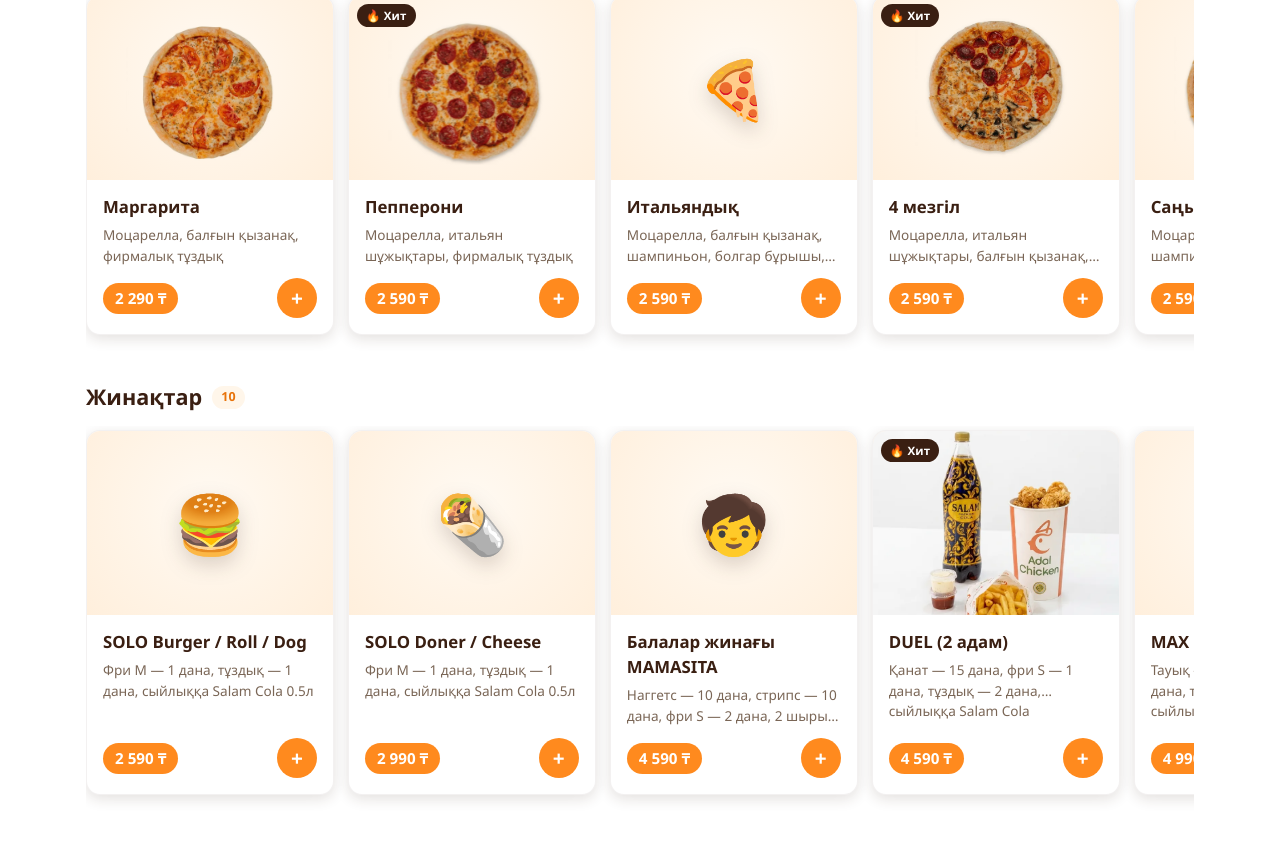
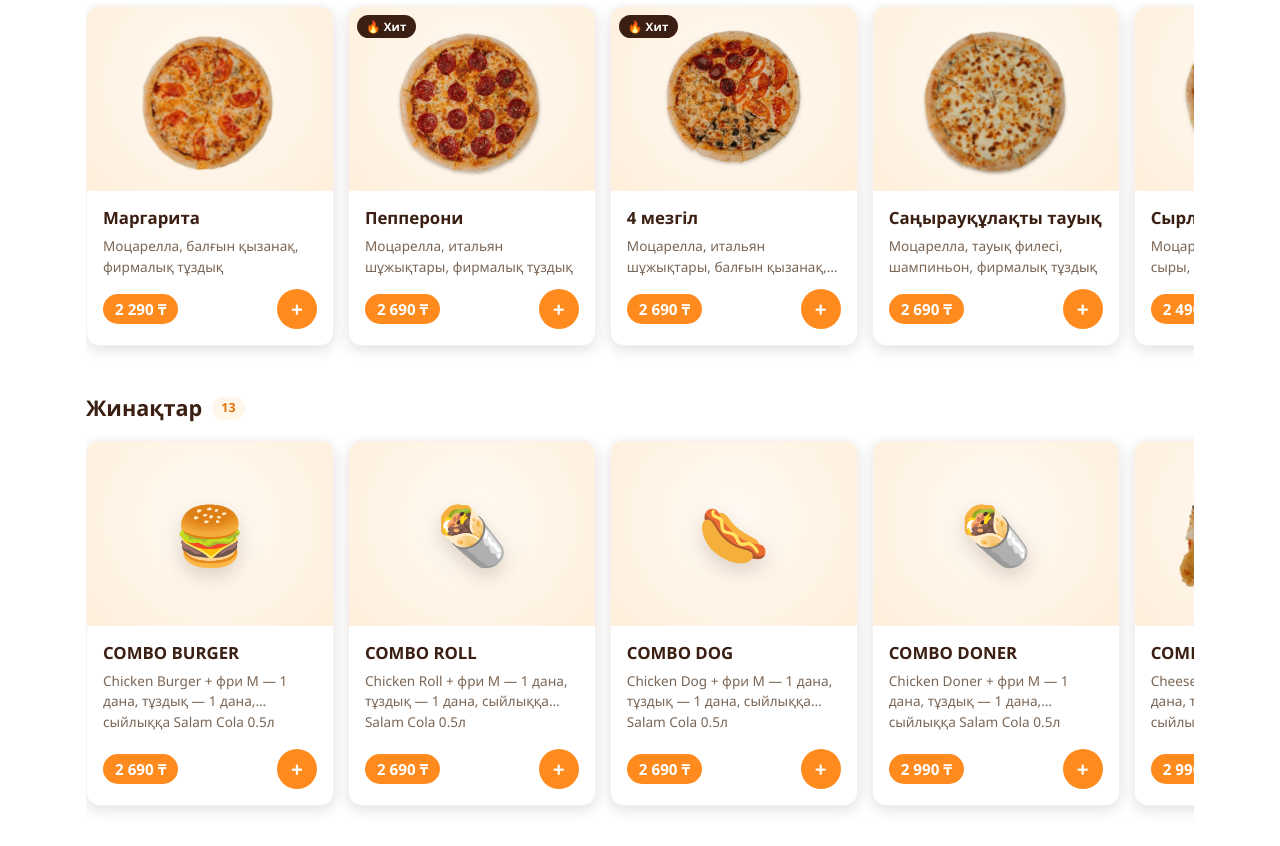
Before and after one commit to Nurrss/adal_chiken, a Vue app: page / in a window 1280 px wide. Shown: the part 1564-2410 px from the top of the page. Built offline with nearby package versions, Linux system fonts and the light colour scheme.

Commit message:
Новое меню: цены, состав, сеты COMBO, 4 новые пиццы, старые цены у сетов
Co-Authored-By: Claude Opus 5.5 <noreply@anthropic.com>
Claude-Session: https://claude.ai/code/session_013PS9Pm6LBhJZvnxrdpwvUT

```diff
--- a/src/components/HitsStrip.vue
+++ b/src/components/HitsStrip.vue
@@ -26,7 +26,10 @@ const { lang, t, cart, hitItems, addToCart, openItem } = useStore();
         <div class="hit-body">
           <h4>{{ item.name[lang.value] }}</h4>
           <div class="hit-row">
-            <span class="hit-price">{{ formatPrice(item.price) }} {{ t.currency }}</span>
+            <span class="price-wrap">
+              <s v-if="item.oldPrice" class="old-price">{{ formatPrice(item.oldPrice) }}</s>
+              <span class="hit-price">{{ formatPrice(item.price) }} {{ t.currency }}</span>
+            </span>
             <button class="hit-add" :aria-label="t.add_to_cart" @click.stop="addToCart(item.id)">+</button>
           </div>
         </div>
--- a/src/components/ItemSheet.vue
+++ b/src/components/ItemSheet.vue
@@ -45,7 +45,10 @@ onBeforeUnmount(() => {
             @click="addToCart(openedItem.id)"
           >
             <span>{{ t.add_to_cart_price }}</span>
-            <span class="sheet-add-price">{{ formatPrice(openedItem.price) }} {{ t.currency }}</span>
+            <span class="sheet-add-price">
+              <s v-if="openedItem.oldPrice" class="old-price">{{ formatPrice(openedItem.oldPrice) }}</s>
+              {{ formatPrice(openedItem.price) }} {{ t.currency }}
+            </span>
           </button>
           <template v-else>
             <div class="qty-control qty-lg">
--- a/src/components/MenuCard.vue
+++ b/src/components/MenuCard.vue
@@ -27,7 +27,10 @@ const { lang, t, cart, addToCart, increment, decrement, openItem, isHit } = useS
       <h3>{{ item.name[lang.value] }}</h3>
       <p class="desc">{{ item.desc[lang.value] }}</p>
       <div class="footer-row" @click.stop>
-        <span class="price">{{ formatPrice(item.price) }} {{ t.currency }}</span>
+        <span class="price-wrap">
+          <s v-if="item.oldPrice" class="old-price">{{ formatPrice(item.oldPrice) }} {{ t.currency }}</s>
+          <span class="price">{{ formatPrice(item.price) }} {{ t.currency }}</span>
+        </span>
         <button v-if="!cart[item.id]" class="add-btn" :aria-label="t.add_to_cart" @click="addToCart(item.id)">
           <span class="plus" aria-hidden="true">+</span>
           <span class="add-label">{{ t.add_short }}</span>
--- a/src/data.js
+++ b/src/data.js
@@ -180,19 +180,8 @@ export const menuItems = [
       ru: 'Моцарелла, итальянские колбаски, фирменный соус',
       kz: 'Моцарелла, итальян шұжықтары, фирмалық тұздық',
     },
-    price: 2590,
+    price: 2690,
     image: imgPeperoni,
-  },
-  {
-    id: 'pizza-italian',
-    category: 'pizza',
-    icon: '🍕',
-    name: { ru: 'Итальянская', kz: 'Итальяндық' },
-    desc: {
-      ru: 'Моцарелла, свежие помидоры, шампиньоны, болгарский перец, оливки, орегано, фирменный соус',
-      kz: 'Моцарелла, балғын қызанақ, шампиньон, болгар бұрышы, зәйтүн, орегано, фирмалық тұздық',
-    },
-    price: 2590,
   },
   {
     id: 'pizza-4seasons',
@@ -203,7 +192,7 @@ export const menuItems = [
       ru: 'Моцарелла, итальянские колбаски, свежие помидоры, шампиньоны, маринованная курица, фирменный соус',
       kz: 'Моцарелла, итальян шұжықтары, балғын қызанақ, шампиньон, маринадталған тауық еті, фирмалық тұздық',
     },
-    price: 2590,
+    price: 2690,
     image: img4sezon,
   },
   {
@@ -215,7 +204,7 @@ export const menuItems = [
       ru: 'Моцарелла, куриное филе, шампиньоны, фирменный соус',
       kz: 'Моцарелла, тауық филесі, шампиньон, фирмалық тұздық',
     },
-    price: 2590,
+    price: 2690,
     image: imgGrib,
   },
   {
@@ -227,54 +216,110 @@ export const menuItems = [
       ru: 'Сыр моцарелла, сыр сметанковый, сыр творожный, фирменный соус',
       kz: 'Моцарелла сыры, қаймақ сыры, сүзбе сыры, фирмалық тұздық',
     },
-    price: 2590,
+    price: 2490,
     image: imgCheese,
   },
   {
-    id: 'pizza-cheese-crust',
+    id: 'pizza-mexican',
     category: 'pizza',
-    icon: '🧀',
-    name: { ru: 'Сырный бортик', kz: 'Сырлы шеті' },
+    icon: '🌶️',
+    name: { ru: 'Мексиканская (острая)', kz: 'Мексикалық (ащы)' },
     desc: {
-      ru: 'Дополнительный сырный бортик к любой пицце',
-      kz: 'Кез келген пиццаға қосымша сырлы шет',
+      ru: 'Моцарелла, свежие помидоры, охотничьи сосиски, болгарский перец, оливки, перчик халапеньо, фирменный соус',
+      kz: 'Моцарелла, балғын қызанақ, аңшы шұжықтары, болгар бұрышы, зәйтүн, халапеньо бұрышы, фирмалық тұздық',
     },
-    price: 500,
+    price: 2690,
+  },
+  {
+    id: 'pizza-bbq',
+    category: 'pizza',
+    icon: '🍕',
+    name: { ru: 'Барбекю', kz: 'Барбекю' },
+    desc: {
+      ru: 'Моцарелла, охотничьи сосиски, куриное филе, шампиньоны, барбекю соус, фирменный соус',
+      kz: 'Моцарелла, аңшы шұжықтары, тауық филесі, шампиньон, барбекю тұздығы, фирмалық тұздық',
+    },
+    price: 2690,
+  },
+  {
+    id: 'pizza-meat',
+    category: 'pizza',
+    icon: '🍕',
+    name: { ru: 'Мясная', kz: 'Етті' },
+    desc: {
+      ru: 'Моцарелла, копчёная говядина, мясной фарш, фирменный соус',
+      kz: 'Моцарелла, ысталған сиыр еті, тартылған ет, фирмалық тұздық',
+    },
+    price: 2990,
+  },
+  {
+    id: 'pizza-burger',
+    category: 'pizza',
+    icon: '🍕',
+    name: { ru: 'Пицца Бургер', kz: 'Пицца Бургер' },
+    desc: {
+      ru: 'Моцарелла, мясной фарш, помидоры черри, красный лук, фирменный соус',
+      kz: 'Моцарелла, тартылған ет, шие қызанақ, қызыл пияз, фирмалық тұздық',
+    },
+    price: 2990,
   },
 
   // ---------- SETS ----------
   {
-    id: 'set-solo-burger',
+    id: 'combo-burger',
     category: 'sets',
     icon: '🍔',
-    name: { ru: 'SOLO Burger / Roll / Dog', kz: 'SOLO Burger / Roll / Dog' },
+    name: { ru: 'COMBO BURGER', kz: 'COMBO BURGER' },
     desc: {
-      ru: 'Фри M — 1 порция, соус — 1 шт, в подарок Salam Cola 0.5л',
-      kz: 'Фри M — 1 дана, тұздық — 1 дана, сыйлыққа Salam Cola 0.5л',
+      ru: 'Chicken Burger + фри M — 1 порция, соус — 1 шт, в подарок Salam Cola 0.5л',
+      kz: 'Chicken Burger + фри M — 1 дана, тұздық — 1 дана, сыйлыққа Salam Cola 0.5л',
     },
-    price: 2590,
+    price: 2690,
   },
   {
-    id: 'set-solo-doner',
+    id: 'combo-roll',
     category: 'sets',
     icon: '🌯',
-    name: { ru: 'SOLO Doner / Cheese', kz: 'SOLO Doner / Cheese' },
+    name: { ru: 'COMBO ROLL', kz: 'COMBO ROLL' },
     desc: {
-      ru: 'Фри M — 1 порция, соус — 1 шт, в подарок Salam Cola 0.5л',
-      kz: 'Фри M — 1 дана, тұздық — 1 дана, сыйлыққа Salam Cola 0.5л',
+      ru: 'Chicken Roll + фри M — 1 порция, соус — 1 шт, в подарок Salam Cola 0.5л',
+      kz: 'Chicken Roll + фри M — 1 дана, тұздық — 1 дана, сыйлыққа Salam Cola 0.5л',
+    },
+    price: 2690,
+  },
+  {
+    id: 'combo-dog',
+    category: 'sets',
+    icon: '🌭',
+    name: { ru: 'COMBO DOG', kz: 'COMBO DOG' },
+    desc: {
+      ru: 'Chicken Dog + фри M — 1 порция, соус — 1 шт, в подарок Salam Cola 0.5л',
+      kz: 'Chicken Dog + фри M — 1 дана, тұздық — 1 дана, сыйлыққа Salam Cola 0.5л',
+    },
+    price: 2690,
+  },
+  {
+    id: 'combo-doner',
+    category: 'sets',
+    icon: '🌯',
+    name: { ru: 'COMBO DONER', kz: 'COMBO DONER' },
+    desc: {
+      ru: 'Chicken Doner + фри M — 1 порция, соус — 1 шт, в подарок Salam Cola 0.5л',
+      kz: 'Chicken Doner + фри M — 1 дана, тұздық — 1 дана, сыйлыққа Salam Cola 0.5л',
     },
     price: 2990,
   },
   {
-    id: 'set-mamasita',
+    id: 'combo-cheese',
     category: 'sets',
-    icon: '🧒',
-    name: { ru: 'Детский сет MAMASITA', kz: 'Балалар жинағы MAMASITA' },
+    icon: '🍔',
+    name: { ru: 'COMBO CHEESE', kz: 'COMBO CHEESE' },
     desc: {
-      ru: 'Наггетсы — 10 шт, стрипсы — 10 шт, фри S — 2 порции, 2 сока 0.2л, соус — 2 шт',
-      kz: 'Наггетс — 10 дана, стрипс — 10 дана, фри S — 2 дана, 2 шырын 0.2л, тұздық — 2 дана',
+      ru: 'Cheese Burger + фри M — 1 порция, соус — 1 шт, в подарок Salam Cola 0.5л',
+      kz: 'Cheese Burger + фри M — 1 дана, тұздық — 1 дана, сыйлыққа Salam Cola 0.5л',
     },
-    price: 4590,
+    price: 2990,
+    image: imgBurger,
   },
   {
     id: 'set-duel',
@@ -282,10 +327,11 @@ export const menuItems = [
     icon: '🍗',
     name: { ru: 'DUEL (2 персоны)', kz: 'DUEL (2 адам)' },
     desc: {
-      ru: 'Крылышки — 15 шт, фри S — 1 порция, соус — 2 шт, в подарок Salam Cola',
-      kz: 'Қанат — 15 дана, фри S — 1 дана, тұздық — 2 дана, сыйлыққа Salam Cola',
+      ru: 'Крылышки — 10 шт, фри S — 1 порция, соус — 2 шт, в подарок Salam Cola',
+      kz: 'Қанат — 10 дана, фри S — 1 дана, тұздық — 2 дана, сыйлыққа Salam Cola',
     },
-    price: 4590,
+    price: 3990,
+    oldPrice: 4590,
     image: imgDue,
     imageCover: true, // фото на сером фоне — растянуть на всю карточку
   },
@@ -299,6 +345,7 @@ export const menuItems = [
       kz: 'Тауық — 14 дана, фри S — 1 дана, тұздық — 2 дана, сыйлыққа Salam Cola',
     },
     price: 4990,
+    oldPrice: 5590,
   },
   {
     id: 'set-trio',
@@ -310,6 +357,7 @@ export const menuItems = [
       kz: 'Қанат — 20 дана, фри M — 1 дана, тұздық — 2 дана, сыйлыққа Salam Cola',
     },
     price: 5590,
+    oldPrice: 6590,
   },
   {
     id: 'set-friends',
@@ -321,6 +369,7 @@ export const menuItems = [
       kz: 'Қанат — 30 дана, фри M — 1 дана, тұздық — 3 дана, сыйлыққа Salam Cola',
     },
     price: 6990,
+    oldPrice: 7990,
     image: imgFriends,
   },
   {
@@ -332,7 +381,8 @@ export const menuItems = [
       ru: 'Крылышки — 10 шт, курочка — 14 шт, стрипсы — 10 шт, фри M — 2 порции, соус — 4 шт, в подарок Salam Cola',
       kz: 'Қанат — 10 дана, тауық — 14 дана, стрипс — 10 дана, фри M — 2 дана, тұздық — 4 дана, сыйлыққа Salam Cola',
     },
-    price: 8990,
+    price: 9990,
+    oldPrice: 10990,
   },
   {
     id: 'set-mix',
@@ -340,12 +390,24 @@ export const menuItems = [
     icon: '🍗',
     name: { ru: 'MIX (6-7 персон)', kz: 'MIX (6-7 адам)' },
     desc: {
-      ru: 'Крылышки — 20 шт, курочка — 14 шт, стрипсы — 10 шт, ножки — 6 шт, фри L — 2 порции, соус — 6 шт, в подарок Salam Cola',
-      kz: 'Қанат — 20 дана, тауық — 14 дана, стрипс — 10 дана, сирақ — 6 дана, фри L — 2 дана, тұздық — 6 дана, сыйлыққа Salam Cola',
+      ru: 'Крылышки — 20 шт, курочка — 14 шт, стрипсы — 10 шт, ножки — 5 шт, фри L — 2 порции, соус — 6 шт, в подарок Salam Cola',
+      kz: 'Қанат — 20 дана, тауық — 14 дана, стрипс — 10 дана, сирақ — 5 дана, фри L — 2 дана, тұздық — 6 дана, сыйлыққа Salam Cola',
     },
     price: 12990,
+    oldPrice: 14990,
     image: imgMix,
     imageCover: true,
+  },
+  {
+    id: 'set-mamasita',
+    category: 'sets',
+    icon: '🧒',
+    name: { ru: 'Детский сет MAMASITA', kz: 'Балалар жинағы MAMASITA' },
+    desc: {
+      ru: 'Наггетсы — 10 шт, стрипсы — 10 шт, фри S — 2 порции, 2 сока 0.2л, соус — 2 шт',
+      kz: 'Наггетс — 10 дана, стрипс — 10 дана, фри S — 2 дана, 2 шырын 0.2л, тұздық — 2 дана',
+    },
+    price: 4990,
   },
   {
     id: 'set-pizza',
@@ -353,10 +415,10 @@ export const menuItems = [
     icon: '🍕',
     name: { ru: 'Сет с пиццей', kz: 'Пиццалы жинақ' },
     desc: {
-      ru: 'Крылышки — 20 шт, пицца — 1 порция, фри L — 1 порция, соус — 2 шт, сырный бортик — 500г, в подарок Salam Cola',
-      kz: 'Қанат — 20 дана, пицца — 1 дана, фри L — 1 дана, тұздық — 2 дана, сырлы шет — 500г, сыйлыққа Salam Cola',
+      ru: 'Крылышки — 20 шт, пицца — 1 порция, фри L — 1 порция, соус — 2 шт, в подарок Salam Cola',
+      kz: 'Қанат — 20 дана, пицца — 1 дана, фри L — 1 дана, тұздық — 2 дана, сыйлыққа Salam Cola',
     },
-    price: 7590,
+    price: 7990,
   },
 
   // ---------- CHICKEN ----------
@@ -366,7 +428,7 @@ export const menuItems = [
     icon: '🍗',
     name: { ru: 'Крылышки 10 шт', kz: 'Қанат 10 дана' },
     desc: { ru: 'Хрустящие куриные крылышки', kz: 'Қытырлақ тауық қанаттары' },
-    price: 2290,
+    price: 2490,
   },
   {
     id: 'wings-20',
@@ -374,7 +436,7 @@ export const menuItems = [
     icon: '🍗',
     name: { ru: 'Крылышки 20 шт', kz: 'Қанат 20 дана' },
     desc: { ru: 'Хрустящие куриные крылышки', kz: 'Қытырлақ тауық қанаттары' },
-    price: 4290,
+    price: 4490,
   },
   {
     id: 'wings-30',
@@ -382,7 +444,7 @@ export const menuItems = [
     icon: '🍗',
     name: { ru: 'Крылышки 30 шт', kz: 'Қанат 30 дана' },
     desc: { ru: 'Хрустящие куриные крылышки', kz: 'Қытырлақ тауық қанаттары' },
-    price: 5890,
+    price: 5990,
   },
   {
     id: 'drumsticks-1',
@@ -438,7 +500,7 @@ export const menuItems = [
     icon: '🍗',
     name: { ru: 'Наггетсы 5 шт', kz: 'Наггетс 5 дана' },
     desc: { ru: 'Нежные куриные наггетсы', kz: 'Жұмсақ тауық наггетстері' },
-    price: 890,
+    price: 990,
   },
   {
     id: 'nuggets-10',
@@ -478,7 +540,7 @@ export const menuItems = [
       ru: 'Сочный куриный донер с овощами и соусом',
       kz: 'Көкөністер мен тұздықпен дайындалған шырынды тауық донері',
     },
-    price: 1590,
+    price: 1690,
   },
   {
     id: 'cheese-burger',
@@ -489,7 +551,7 @@ export const menuItems = [
       ru: 'Сочная котлета, сыр чеддер, свежие овощи',
       kz: 'Шырынды котлет, чеддер сыры, балғын көкөністер',
     },
-    price: 1590,
+    price: 1690,
     image: imgBurger,
   },
   {
@@ -501,7 +563,7 @@ export const menuItems = [
       ru: 'Хрустящая курица в лаваше с соусом и овощами',
       kz: 'Тұздық пен көкөністермен лавашқа орналған қытырлақ тауық',
     },
-    price: 1290,
+    price: 1490,
   },
   {
     id: 'chicken-burger',
@@ -512,7 +574,7 @@ export const menuItems = [
       ru: 'Хрустящее куриное филе, свежие овощи, фирменный соус',
       kz: 'Қытырлақ тауық филесі, балғын көкөністер, фирмалық тұздық',
     },
-    price: 1290,
+    price: 1490,
   },
   {
     id: 'chicken-dog',
@@ -534,7 +596,7 @@ export const menuItems = [
       ru: 'Чикен и фри в соусе с арабским лавашом',
       kz: 'Араб лавашымен бірге тұздықтағы чикен және фри',
     },
-    price: 2290,
+    price: 2490,
   },
 
   // ---------- SIDES & SAUCES ----------
@@ -591,7 +653,7 @@ export const menuItems = [
     id: 'sauce-tomato',
     category: 'sides',
     icon: '🥫',
-    name: { ru: 'Томатный соус', kz: 'Қызанақ тұздығы' },
+    name: { ru: 'Томатный соус 30г', kz: 'Қызанақ тұздығы 30г' },
     desc: {
       ru: 'Классический томатный соус',
       kz: 'Классикалық қызанақ тұздығы',
@@ -599,15 +661,37 @@ export const menuItems = [
     price: 190,
   },
   {
+    id: 'sauce-tomato-50',
+    category: 'sides',
+    icon: '🥫',
+    name: { ru: 'Томатный соус 50г', kz: 'Қызанақ тұздығы 50г' },
+    desc: {
+      ru: 'Классический томатный соус',
+      kz: 'Классикалық қызанақ тұздығы',
+    },
+    price: 290,
+  },
+  {
     id: 'sauce-tartar',
     category: 'sides',
     icon: '🥫',
-    name: { ru: 'Соус Тартар', kz: 'Тартар тұздығы' },
+    name: { ru: 'Соус Тартар 30г', kz: 'Тартар тұздығы 30г' },
     desc: {
       ru: 'Соус тартар на сметанной основе',
       kz: 'Қаймақ негізіндегі тартар тұздығы',
     },
     price: 190,
+  },
+  {
+    id: 'sauce-tartar-50',
+    category: 'sides',
+    icon: '🥫',
+    name: { ru: 'Соус Тартар 50г', kz: 'Тартар тұздығы 50г' },
+    desc: {
+      ru: 'Соус тартар на сметанной основе',
+      kz: 'Қаймақ негізіндегі тартар тұздығы',
+    },
+    price: 290,
   },
   {
     id: 'sauce-curry',
@@ -625,7 +709,7 @@ export const menuItems = [
     icon: '🥤',
     name: { ru: 'Разливная Salam Cola', kz: 'Құйылған Salam Cola' },
     desc: { ru: 'Разливная кола, 0.5л', kz: 'Құйылған кола, 0.5л' },
-    price: 490,
+    price: 590,
   },
   {
     id: 'drink-ava-draft',
@@ -636,7 +720,7 @@ export const menuItems = [
       ru: 'Разливной лимонад Ava, 0.5л',
       kz: 'Құйылған Ava лимонады, 0.5л',
     },
-    price: 490,
+    price: 590,
   },
   {
     id: 'drink-salam-cola-1l',
@@ -644,7 +728,7 @@ export const menuItems = [
     icon: '🥤',
     name: { ru: 'Salam Cola 1л', kz: 'Salam Cola 1л' },
     desc: { ru: 'Газированный напиток, 1л', kz: 'Газдалған сусын, 1л' },
-    price: 690,
+    price: 790,
   },
   {
     id: 'drink-salam-cola-can',
@@ -655,7 +739,7 @@ export const menuItems = [
       ru: 'Газированный напиток в железной банке',
       kz: 'Темір банкадағы газдалған сусын',
     },
-    price: 490,
+    price: 590,
   },
   {
     id: 'drink-piala-1l',
@@ -663,7 +747,7 @@ export const menuItems = [
     icon: '🥤',
     name: { ru: 'Piala 1л', kz: 'Piala 1л' },
     desc: { ru: 'Лимонад Piala, 1л', kz: 'Piala лимонады, 1л' },
-    price: 690,
+    price: 790,
   },
   {
     id: 'drink-piala-05',
@@ -671,7 +755,7 @@ export const menuItems = [
     icon: '🥤',
     name: { ru: 'Piala 0.5л', kz: 'Piala 0.5л' },
     desc: { ru: 'Лимонад Piala, 0.5л', kz: 'Piala лимонады, 0.5л' },
-    price: 490,
+    price: 590,
   },
   {
     id: 'drink-asu-1l',
@@ -695,7 +779,7 @@ export const menuItems = [
     icon: '🧃',
     name: { ru: 'Детский сок DaDa', kz: 'DaDa балалар шырыны' },
     desc: { ru: 'Детский сок, 0.2л', kz: 'Балалар шырыны, 0.2л' },
-    price: 290,
+    price: 390,
   },
   {
     id: 'drink-ayran',
--- a/src/style.css
+++ b/src/style.css
@@ -1955,3 +1955,31 @@ body.no-scroll {
   object-fit: cover;
   box-shadow: 0 0 0 2px rgba(255, 255, 255, 0.85);
 }
+
+/* Старая цена у сетов со скидкой */
+.price-wrap {
+  display: inline-flex;
+  align-items: baseline;
+  flex-wrap: wrap;
+  gap: 2px 8px;
+}
+
+.old-price {
+  color: #d62828;
+  font-size: 0.82rem;
+  font-weight: 700;
+  text-decoration-thickness: 2px;
+  opacity: 0.85;
+}
+
+.sheet-add-price .old-price {
+  color: rgba(255, 255, 255, 0.8);
+  margin-right: 4px;
+}
+
+@media (max-width: 559px) {
+  .menu-card .price-wrap {
+    flex-direction: row-reverse;
+    justify-content: flex-end;
+  }
+}
```
